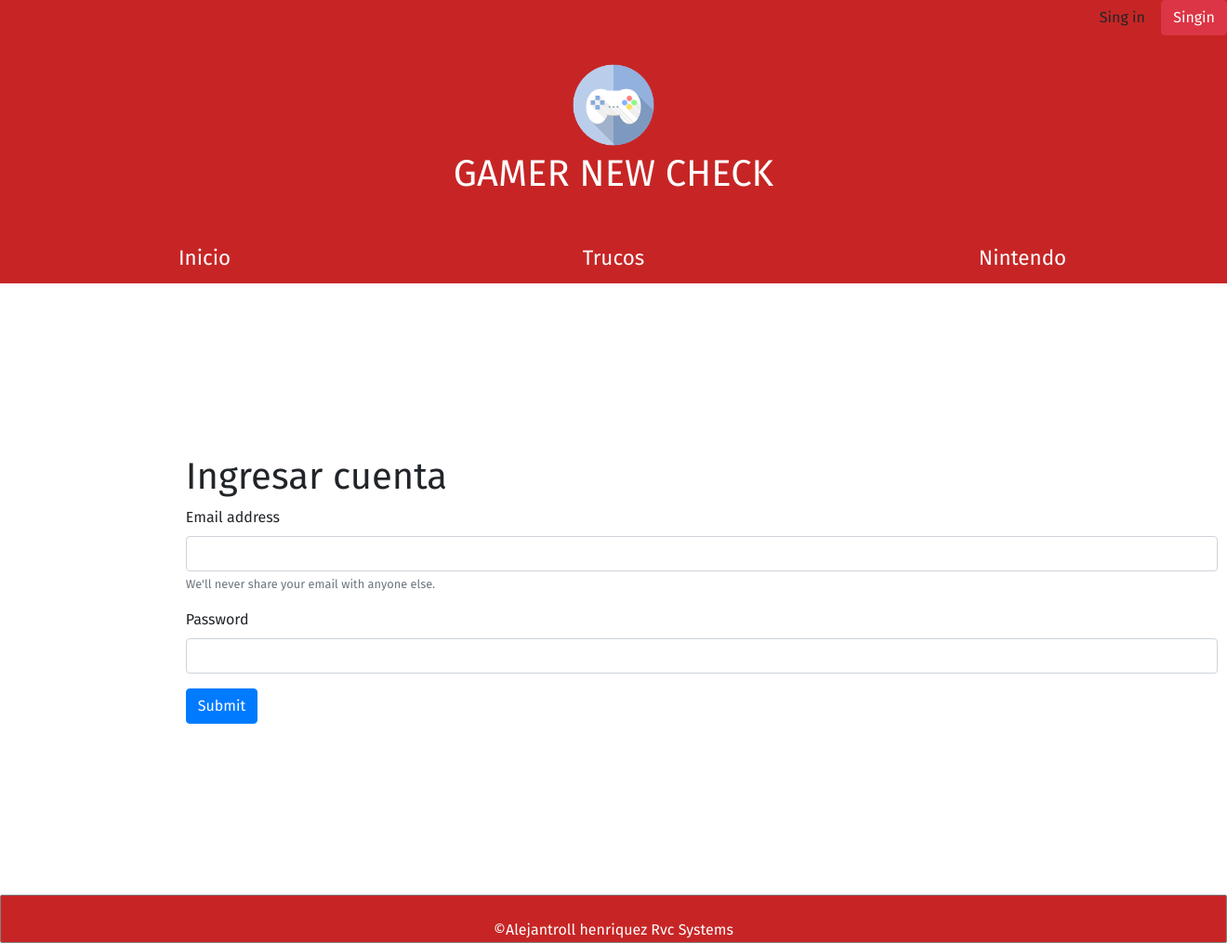
After one commit to rodrvc/proyecto-bloggamer-inacap, a PHP site: page /singin.php in a window 1320 px wide. The commit adds this page. Shown: the whole page at 93% size. Run offline with PHP 8.4, Linux system fonts and the light colour scheme.

Commit message:
se agrega formulario flotante y se modifica css y se agrega singin

```diff
--- a/css/style.css
+++ b/css/style.css
@@ -8,9 +8,23 @@
 }
 
 header {
+    background-color: #C72525;
+}
+
+.log {
+    text-align: right;
+}
+
+.header {
     text-align: center;
-    background-color: #C72525;
+
     padding-top: 25px;
+}
+
+a:link {
+    color:fff;
+    text-decoration: none;
+    background-color: none;
 }
 
 .titulo {
@@ -273,6 +287,22 @@ h5 {
         min-width: 100%;
     }
 
+    .log {
+        text-align: right;
+        align-self: auto;
+
+    }
+
+    body > header > div {
+
+    }
+
+    body > header > div > #log {
+        text-align: right;
+
+
+    }
+
     .container-aside {
         max-width: 100% ;
         min-width: 100%;
--- a/header.php
+++ b/header.php
@@ -17,6 +17,7 @@
     <script src="https://code.jquery.com/jquery-3.4.1.slim.min.js" integrity="sha384-J6qa4849blE2+poT4WnyKhv5vZF5SrPo0iEjwBvKU7imGFAV0wwj1yYfoRSJoZ+n" crossorigin="anonymous"></script>
     <script src="https://cdn.jsdelivr.net/npm/popper.js@1.16.0/dist/umd/popper.min.js" integrity="sha384-Q6E9RHvbIyZFJoft+2mJbHaEWldlvI9IOYy5n3zV9zzTtmI3UksdQRVvoxMfooAo" crossorigin="anonymous"></script>
     <script src="https://stackpath.bootstrapcdn.com/bootstrap/4.4.1/js/bootstrap.min.js" integrity="sha384-wfSDF2E50Y2D1uUdj0O3uMBJnjuUD4Ih7YwaYd1iqfktj0Uod8GCExl3Og8ifwB6" crossorigin="anonymous"></script>
+    <script src="js/scrypt.js" ></script>
 
 </head>
 
@@ -25,17 +26,54 @@
     <?php
     include("db.php");
     ?>
-    <header>
+    <header >
+        <div class="log"><a class="btn" id="log" href="singin.php">Sing in</a>
+        <button type="button" class="btn btn-danger" data-toggle="modal" data-target="#exampleModal" data-whatever="@fat">Singin</button>
+    </div>
+        <div class="header">
         <img src="img/logo.png" width="100" height="100">
         <h1 class="titulo">GAMER NEW CHECK </h1>
         <ul>
 
-            <li class="linav"><a href="index.html">Inicio</a></li>
+            <li class="linav"><a href="index.php">Inicio</a></li>
             <li class="linav"><a href="trucos.html">Trucos</a></li>
             <li class="linav"><a href="Nintendo.html">Nintendo</a></li>
-            <li class="linav"><a href="Nintendo.html">Nintendo</a></li>
-            <li class="linav"><a href="Nintendo.html">Nintendo</a></li>
-            <li class="linav"><a href="Nintendo.html">Nintendo</a></li>
-            <li class="linav"><a href="Nintendo.html">Nintendo</a></li>
+
         </ul>
+        </div>
     </header>
+
+
+
+
+
+
+    <div class="modal fade" id="exampleModal" tabindex="-1" role="dialog" aria-labelledby="exampleModalLabel" aria-hidden="true">
+  <div class="modal-dialog" role="document">
+    <div class="modal-content">
+      <div class="modal-header">
+        <h5 class="modal-title" id="exampleModalLabel">New message</h5>
+        <button type="button" class="close" data-dismiss="modal" aria-label="Close">
+          <span aria-hidden="true">&times;</span>
+        </button>
+      </div>
+      <div class="modal-body" >
+        <form action="agregar.php" method="POST">
+          <div class="form-group" >
+            <label for="recipient-name" class="col-form-label">Recipient:</label>
+            <input type="text" class="form-control" id="recipient-name">
+          </div>
+          <div class="form-group">
+            <label for="message-text" class="col-form-label">Message:</label>
+            <textarea class="form-control" id="message-text"></textarea>
+          </div>
+          <button type="submit" class="btn btn-primary">Send message</button>
+        </form>
+      </div>
+      <div class="modal-footer">
+        <button type="button"  class="btn btn-secondary" data-dismiss="modal">Close</button>
+
+      </div>
+    </div>
+  </div>
+</div>
--- a/index.php
+++ b/index.php
@@ -36,8 +36,6 @@
                         </div>
                         </div>
                          <hr align="center">
-
-
                 <?php }?>
 
                 <div>
--- /dev/null
+++ b/js/scrypt.js
@@ -0,0 +1,13 @@
+alert("hoooooooooooola");
+
+$('#exampleModal').on('show.bs.modal', function (event) {
+    alert("hoooooooooooola");
+    var button = $(event.relatedTarget) // Button that triggered the modal
+    var recipient = button.data('whatever') // Extract info from data-* attributes
+    // If necessary, you could initiate an AJAX request here (and then do the updating in a callback).
+    // Update the modal's content. We'll use jQuery here, but you could use a data binding library or other methods instead.
+    var modal = $(this)
+    modal.find('.modal-title').text('New message to ' + recipient)
+    modal.find('.modal-body input').val(recipient);
+
+  })
--- /dev/null
+++ b/singin.php
@@ -0,0 +1,32 @@
+    <?php include("header.php");?>
+
+
+    <div class="container">
+        <div>
+        <h1>Ingresar cuenta</h1>
+        </div>
+<form action="agregar.php" method="POST">
+
+<form>
+  <div class="form-group">
+    <label for="exampleInputEmail1">Email address</label>
+    <input type="email" class="form-control" id="exampleInputEmail1" aria-describedby="emailHelp">
+    <small id="emailHelp" class="form-text text-muted">We'll never share your email with anyone else.</small>
+  </div>
+  <div class="form-group">
+    <label for="exampleInputPassword1">Password</label>
+    <input type="password" class="form-control" id="exampleInputPassword1">
+  </div>
+
+  <button type="submit" class="btn btn-primary">Submit</button>
+</form>
+</div>
+
+
+
+
+
+
+
+
+   <?php include("footer.php");?>
```
Also changed, not shown: editar.php (+6 -3 lines).
